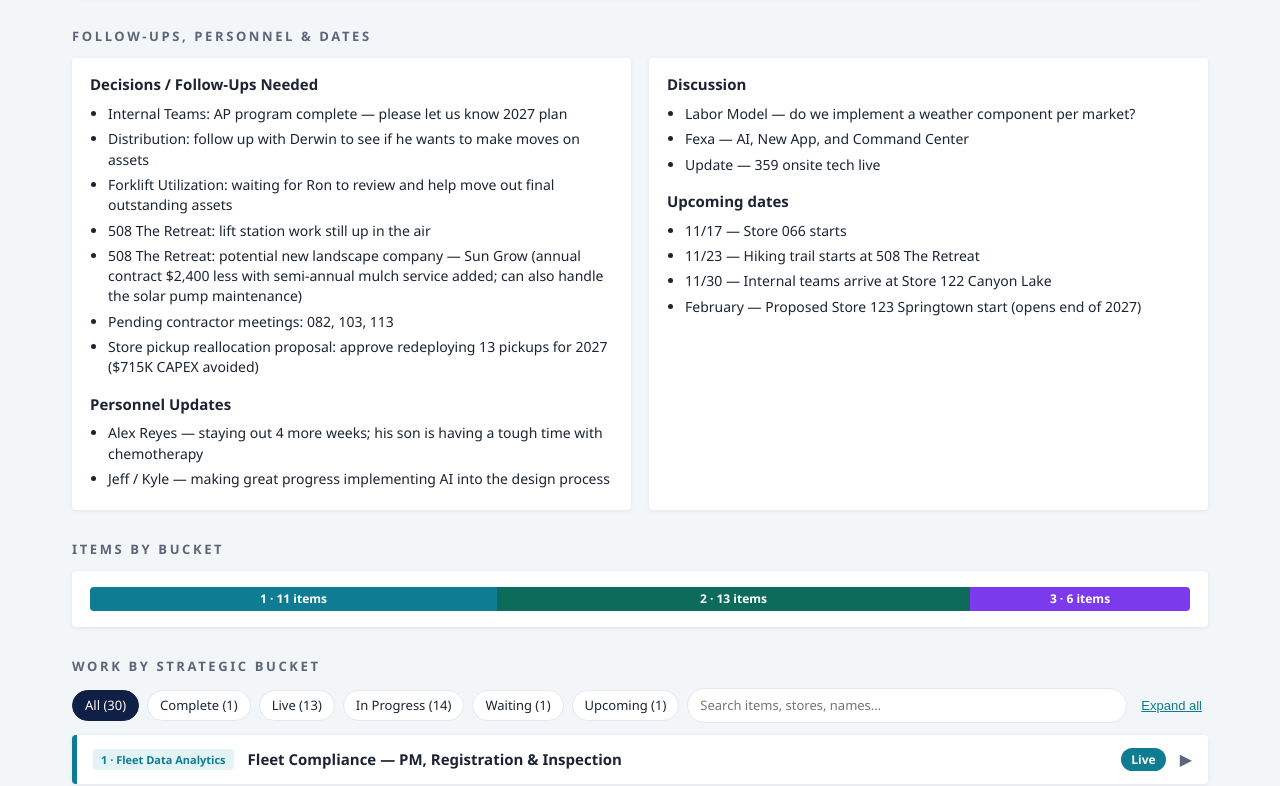
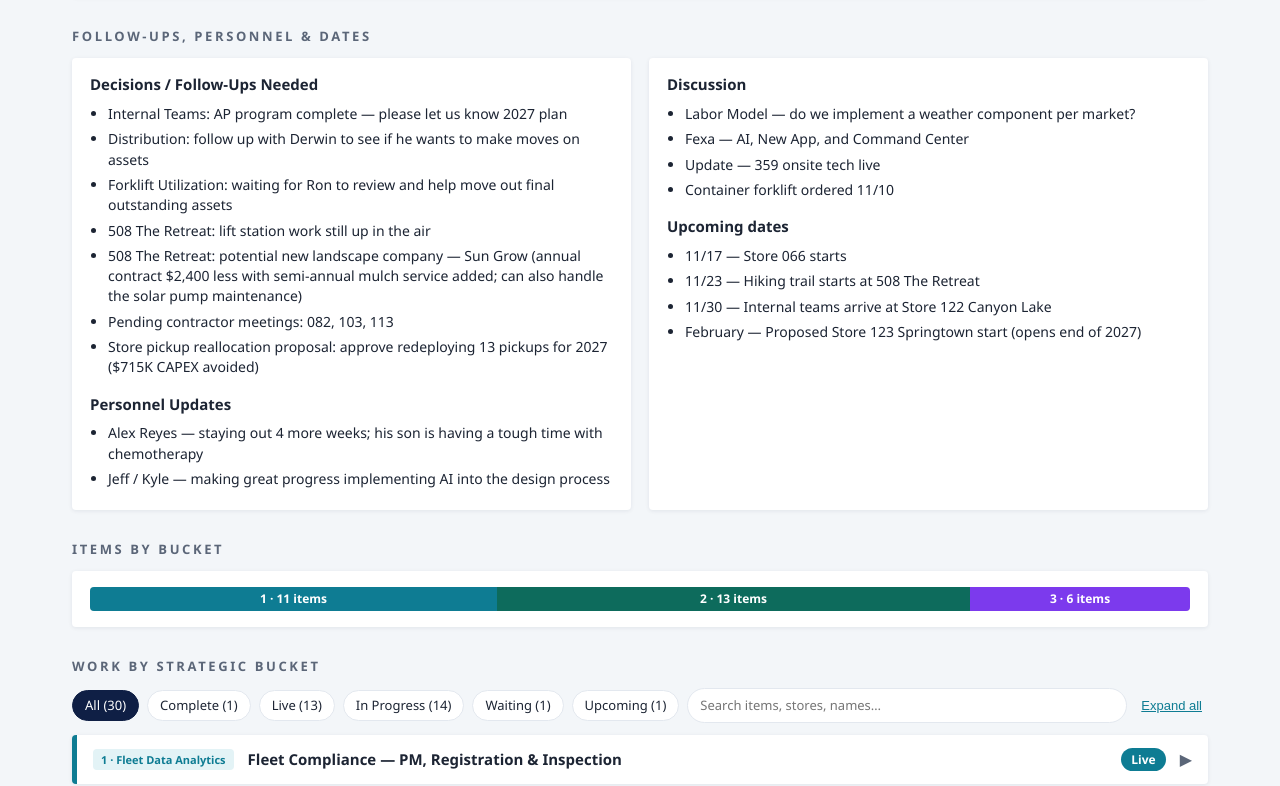
Before and after one commit to julianchetlange-svg/Store-Development-Fleet-Update, a plain HTML site: page index.html in a window 1280 px wide. Shown: the part 1639-2425 px from the top of the page. Drawn offline with Linux system fonts and the light colour scheme.

Commit message:
Add container forklift ordered 11/10 to Discussion
Co-Authored-By: Claude Opus 5.5 <noreply@anthropic.com>
Claude-Session: https://claude.ai/code/session_015mEdQ2VticoduakxmcaxN7

```diff
--- a/index.html
+++ b/index.html
@@ -246,7 +246,8 @@ const REPORTS = [
     discussion:[
       "Labor Model — do we implement a weather component per market?",
       "Fexa — AI, New App, and Command Center",
-      "Update — 359 onsite tech live"
+      "Update — 359 onsite tech live",
+      "Container forklift ordered 11/10"
     ],
 
     personnel:[
```
